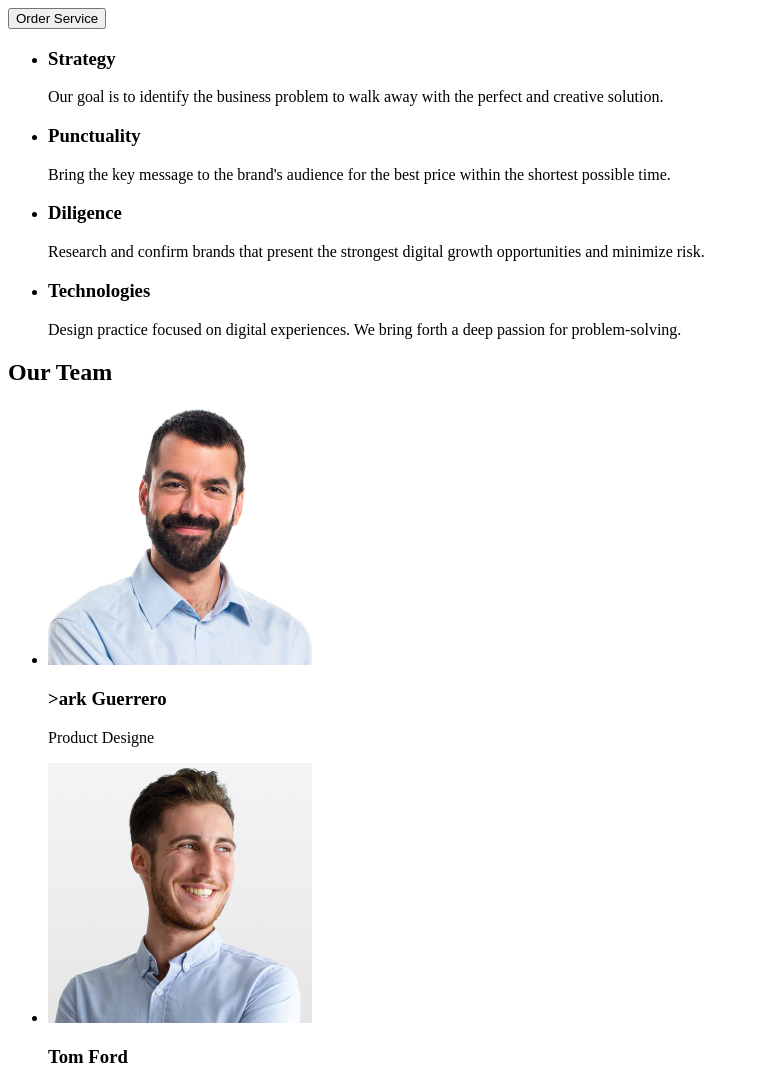
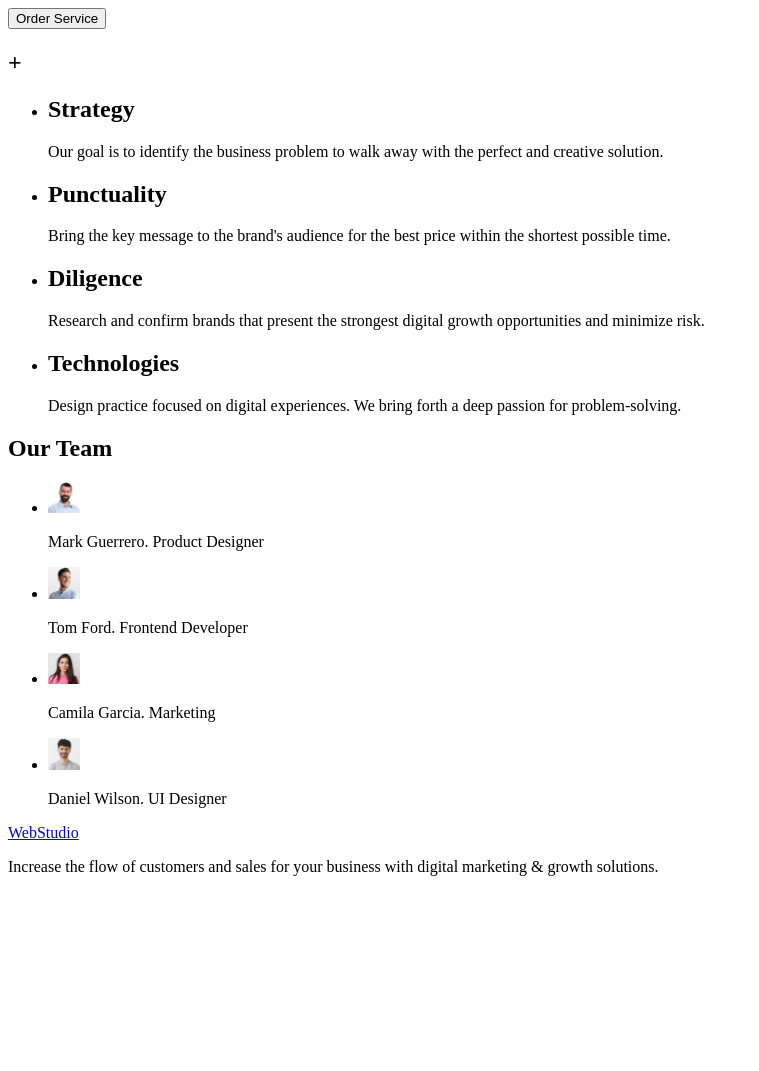
Before and after one commit to StetsyukRoman/goit-markup-hw-01, a plain HTML site: page index.html in a window 1280 px wide. Shown: the part 220-1291 px from the top of the page, without its empty margins (0-759 px from the left). After the commit the page ends 1112 px from the top, so only its background shows below. Drawn offline with Linux system fonts and the light colour scheme.

Commit message:
помилки 2

```diff
--- a/index.html
+++ b/index.html
@@ -18,9 +18,6 @@
                 </ul>
             </nav>
 
-            <nav>
-
-            </nav>
                 <address>
                         <ul>
                             <li><a href="mailto:info@devstudio.com">info@devstudio.com</a></li>
@@ -32,53 +29,55 @@
 
         <!--Основна інформація по сторінці-->
         <main>
-            <h1>Effective Solutions for Your Business</h1>
+
+            <h1>
+                Effective Solutions for Your Business
+            </h1>
                 <button type="button">Order Service</button>
 
+
+
+            <h2>+</h2>
                 <ul>
                     <li>
-                    <h3>Strategy</h3>
+                        <h2>Strategy</h2>
                         <p>Our goal is to identify the business problem to walk away with the perfect and creative solution.</p>
                     </li>
                     <li>
-                    <h3>Punctuality</h3>
+                        <h2>Punctuality</h2>
                         <p>Bring the key message to the brand's audience for the best price within the shortest possible time.</p>
                     </li>
                     <li>
-                    <h3>Diligence</h3>
+                        <h2>Diligence</h2>
                         <p>Research and confirm brands that present the strongest digital growth opportunities and minimize risk.</p>
                     </li>
                     <li>
-                    <h3>Technologies</h3>
+                        <h2>Technologies</h2>
                         <p>Design practice focused on digital experiences. We bring forth a deep passion for problem-solving.</p>
                     </li>
                 </ul>
 
+
+
             <h2>Our Team</h2>
-
                 <ul>
                     <li>
-                        <a href=""> <img src="./images/img001.jpg" width="264" alt="Mark Guerrero"></a>
-                        <h3>>ark Guerrero</h3>
-                        <p>Product Designe</p>
+                        <img src="./images/1.jpg" width="32" alt="Foto Mark Guerrero">
+                        <p>Mark Guerrero. Product Designer</p>
                    </li>
                    <li>
-                        <a href=""> <img src="./images/img002.jpg" width="264" alt="Tom Ford"></a>
-                        <h3>Tom Ford</h3>
-                        <p>Frontend Developer</p>
+                       <img src="./images/2.jpg" width="32" alt="Foto Tom Ford">
+                        <p>Tom Ford. Frontend Developer</p>
                     </li>
                     <li>
-                        <a href=""> <img src="./images/img003.jpg" width="264" alt="Camila Garcia"></a>
-                        <h3>Camila Garcia</h3>
-                        <p>Marketing</p>
+                        <img src="./images/3.jpg" width="32" alt="Foto Camila Garcia">
+                        <p>Camila Garcia. Marketing</p>
                     </li>
                     <li>
-                        <a href=""> <img src="./images/img004.jpg" width="264" alt="Daniel Wilson"></a>
-                        <h3>Daniel Wilson</h3>
-                        <p>UI Designer</p>
+                        <img src="./images/4.jpg" width="32" alt="Foto Daniel Wilson">
+                        <p>Daniel Wilson. UI Designer</p>
                     </li>
                 </ul>
-
 
         </main>
 
```
Also changed, not shown: images/1.jpg (renamed from images/img001.jpg), images/2.jpg (renamed from images/img002.jpg), images/3.jpg (renamed from images/img003.jpg), images/4.jpg (renamed from images/img004.jpg). Lines whose indentation alone changed are shown as unchanged.
